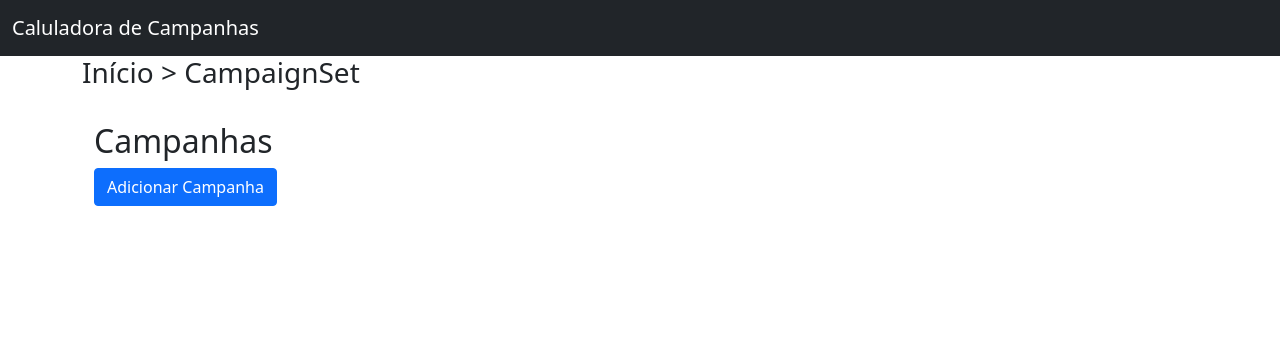
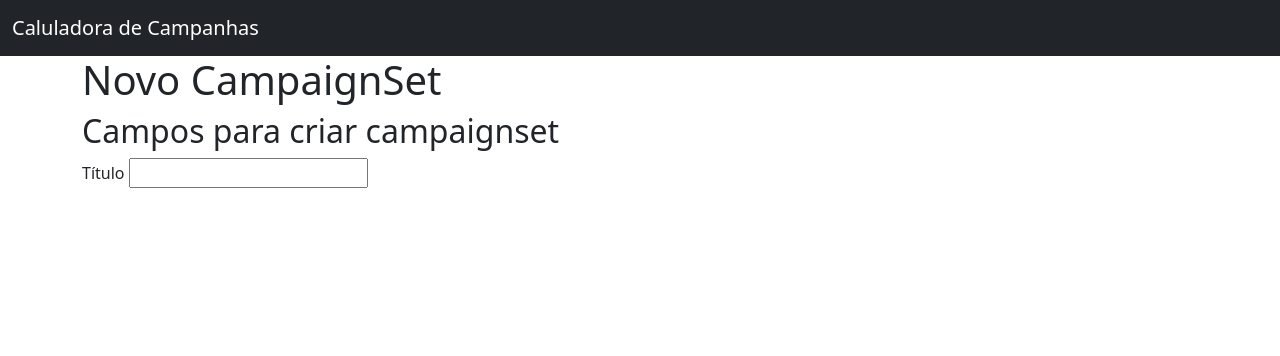
Before and after one commit to PJI01-Aricanduva-01/ari01-campaigncalculator, a Flask app: page /campaignset/createcampaignset in a window 1280 px wide. Shown: the top 356 px of the page. Run offline with Flask 2, Linux system fonts and the light colour scheme; data that the repository does not hold is empty.

Commit message:
[DEV] Criação de Branch Dev

```diff
--- a/app/controllers/default.py
+++ b/app/controllers/default.py
@@ -1,9 +1,13 @@
 #importando as bibliotecas FLASK
-from flask import Flask, render_template, request
+from flask import Flask, render_template, request, url_for, flash, redirect
+import os, datetime
+
+from werkzeug.exceptions import abort
 
 from app.models.campaignset import Campaign_Set
 from app.models.campaign import Campaign
 from app.models.campaignobjective import Campaign_Objective
+from app.models.adset import Ad_Set
 
 #importando biblioteca para captura de log
 from datetime import datetime
@@ -14,12 +18,22 @@ from app import app, db
 @app.route('/index')
 @app.route('/')
 def index():
-    campaignsets = Campaign_Set.query.order_by(Campaign_Set.campaign_set_id).all()
+    campaignsets = Campaign_Set.query.all()
     return render_template('index.html', campsets=campaignsets)
 
 
 @app.route('/campaignset/<campaignset_id>')
 def campaignset(campaignset_id):
-    campaignset = Campaign_Set.query.filter_by(campaign_set_id=campaignset_id)
+    campaignset = Campaign_Set.query.filter_by(campaign_set_id=campaignset_id).first()
     campaigns = Campaign.query.filter_by(campaign_set_id=campaignset_id).all()
-    return render_template('campaignset.html', campaignsets=campaignset, campaigns=campaigns)
+    return render_template('campaignset.html', campaignset=campaignset, campaigns=campaigns)
+
+@app.route('/campaignset/createcampaignset', methods=('GET', 'POST'))
+def campaignsetcreate():
+    return render_template('campaignsetcreate.html')
+
+@app.route('/campaign/<campaign_id>')
+def campaign(campaign_id):
+    campaign = Campaign.query.filter_by(Campaign_id=campaign_id).first()
+    adsets = Ad_Set.query.filter_by(Campaign_Id=campaign_id).all()
+    return render_template('campaign.html', campaign=campaign, adsets=adsets)
--- a/app/models/adset.py
+++ b/app/models/adset.py
@@ -13,7 +13,7 @@ class Ad_Set(db.Model):
     date_start = db.Column(db.DateTime)
     date_end = db.Column(db.DateTime)
     public = db.Column(db.String)
-    budget = db.Column(db.Decimal)
+    budget = db.Column(db.Integer)
 
     #buscando as relações de chave estrangeiras nas tabelas equivalentes
     campaign = db.relationship('Campaign', foreign_keys=campaign_id)
--- a/app/templates/campaign.html
+++ b/app/templates/campaign.html
@@ -1,7 +1,7 @@
 {% extends "base.html" %}
 
 {% block content %}
-    <h1><a href="{{ url_for('index') }}">Campaign Set</a> > {{ campaignset.name }}</h1>
+    <h1><a href="/" >Início</a> > <a href="/"> Campaign Set </a> > {{ campaign }}</h1>
     <ul>
         <li>Objetivo de campanha: {{ campaignobjective.name }}</li>
 
--- a/app/templates/campaignset.html
+++ b/app/templates/campaignset.html
@@ -1,28 +1,38 @@
 {% extends "base.html" %}
 
 {% block content %}
-<h3>Início > CampaignSet </h3>
+<h3><a href="/">Início</a> > {{ campaignset.name }} </h3>
 </br>
 <div class="container">
-    <div class="campanhas">
+    <div class="flex">
         <h2>Campanhas</h2>
         <button type="button" class="btn btn-primary">Adicionar Campanha</button>
     </div>
         {% for x in campaigns %}
-            <div class="card" style="width: 18rem;">
+            <div class="card" style="width: 18rem;" onClick="getid()">
                 <img src="..." class="card-img-top" alt="...">
                 <div class="card-body">
                     <h5 class="card-title">{{ x.name }}</h5>
                     <p class="card-text">{{ x.campaign_objective_id }}</p>
+                    <param name="id" value={{ x.campaign_id }}>
                 </div>
                 <ul class="list-group list-group-flush">
                     <li class="list-group-item">Criado em: {{ x.date_creation }}</li>
                 </ul>
-                <div class="card-body">
+                <!-- <div class="card-body">
                     <a href="#" class="card-link">Card link</a>
                     <a href="#" class="card-link">Another link</a>
-                </div>
+                </div> -->
             </div>
         {% endfor %}
 </div>
+
+<script>
+    function getid(){
+      campid = event.target.parentElement.querySelector('param').getAttribute('value');
+      //window.location.href = window.location + "campaign/" + campid;
+      alert(window.location + "campaign/" + campid)
+    }
+</script>
+
 {% endblock %}
--- /dev/null
+++ b/app/templates/campaignsetcreate.html
@@ -0,0 +1,12 @@
+{% extends "base.html" %}
+
+{% block content %}
+    <h1>Novo CampaignSet</h1>
+    <h2>Campos para criar campaignset</h2>
+    <forms methods="post">
+        <div class="form-group">
+            <label for="name">Título</label>
+            <input type="text" name="name"
+        </div>
+    </forms>
+{% endblock %}
--- a/app/templates/navbar.html
+++ b/app/templates/navbar.html
@@ -1,6 +1,6 @@
 <nav class="navbar navbar-expand-lg navbar-dark bg-dark">
     <div class="container-fluid">
-      <a class="navbar-brand" href="#">Caluladora de Campanhas</a>
+      <a class="navbar-brand" href="/">Caluladora de Campanhas</a>
       <button class="navbar-toggler" type="button" data-bs-toggle="collapse" data-bs-target="#navbarSupportedContent" aria-controls="navbarSupportedContent" aria-expanded="false" aria-label="Toggle navigation">
         <span class="navbar-toggler-icon"></span>
       </button>
```
Also changed, not shown: app/templates/campaignsetlist.html (+17 -6 lines).
